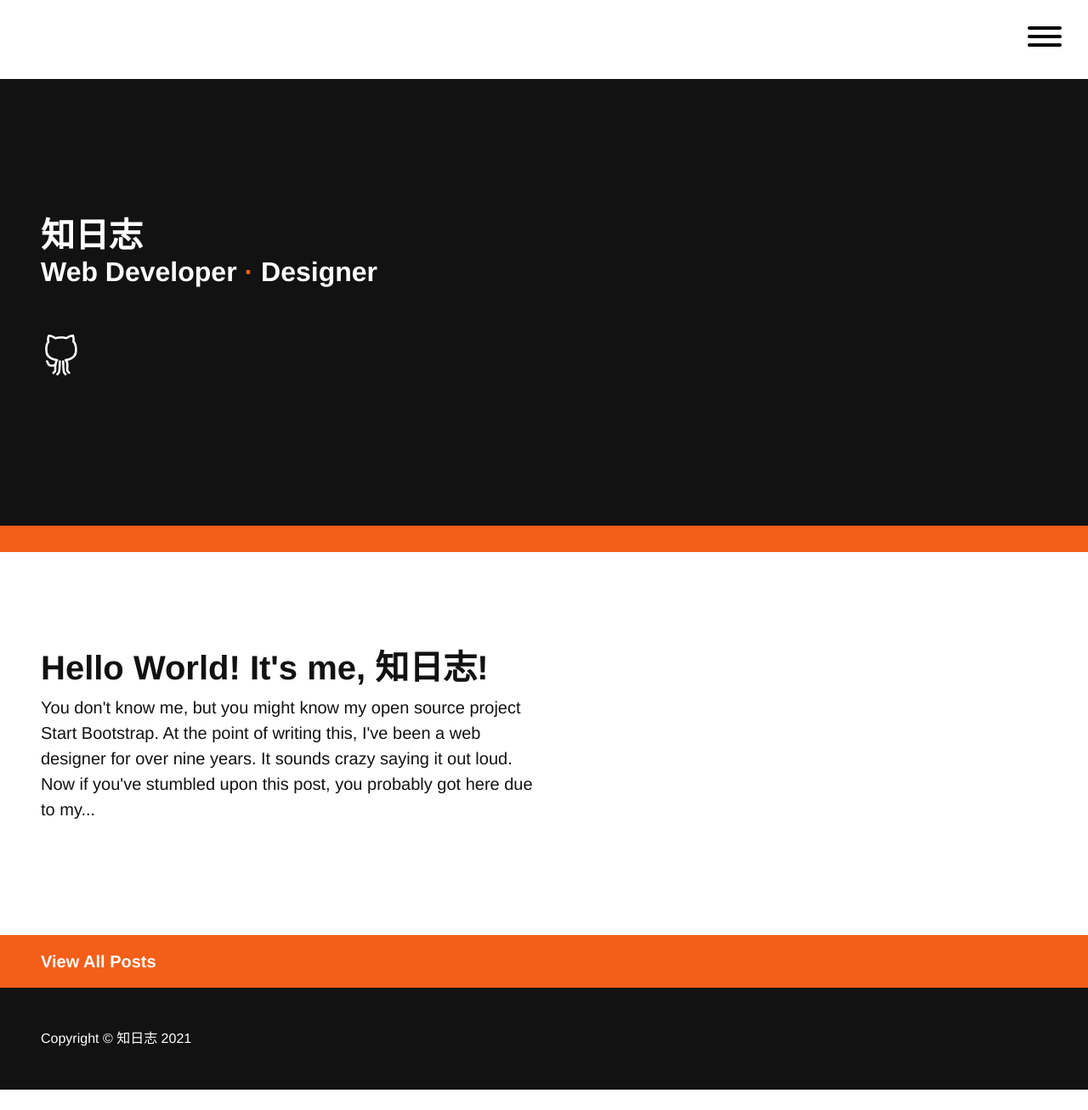
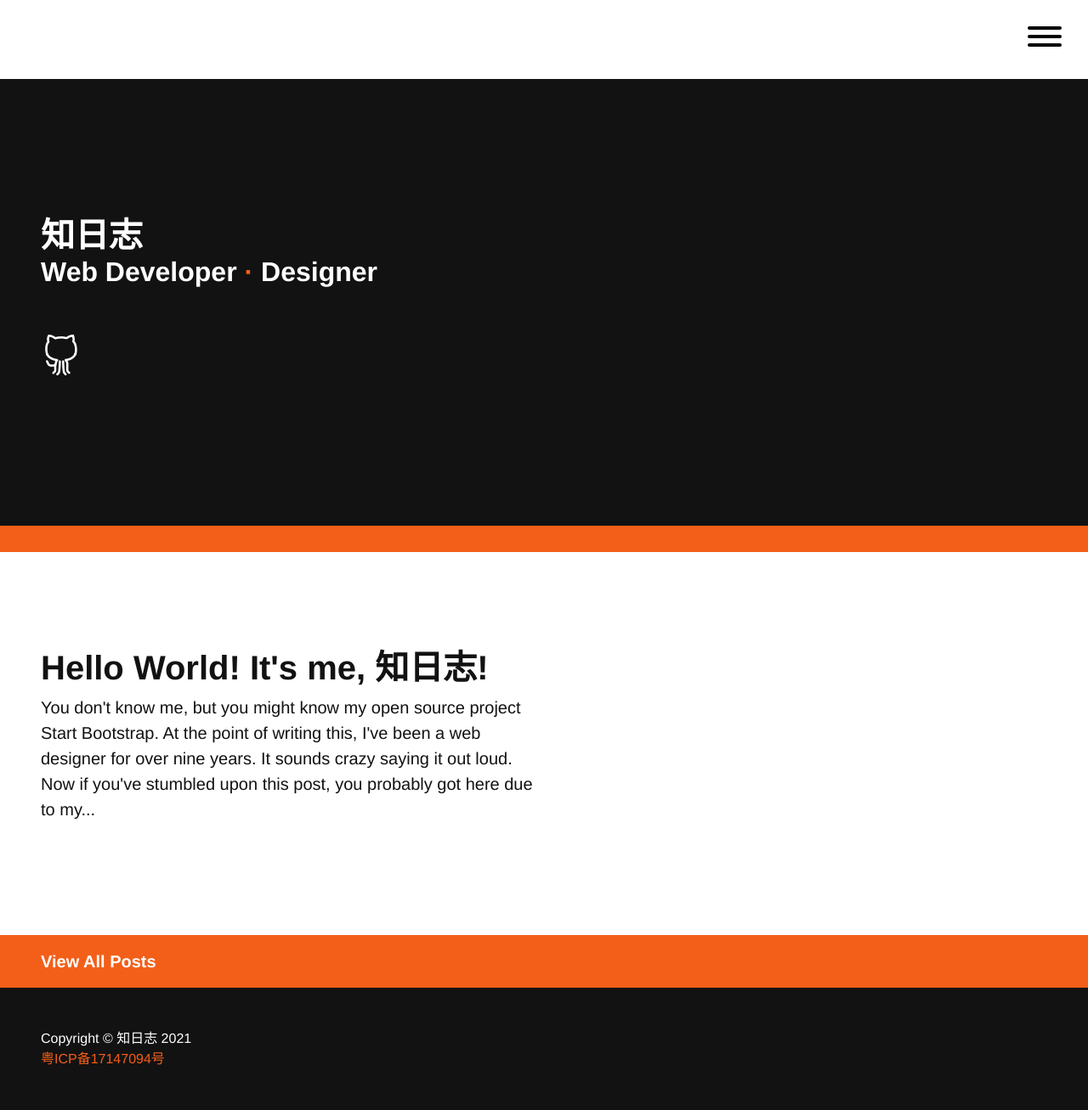
Before and after one commit to luckmonkey/luckmonkey.github.io, a Jekyll site: the page built from index.html, in a window 1280 px wide. Shown: the whole page at 85% size. Built offline with Jekyll 4.4.1, drawn with Linux system fonts in a browser that asks for light colours; nearby versions of some CDN libraries; before the commit the page ends 1283 px from its top, so only the background shows below that.

Commit message:
Signed-off-by: lexus <1929846337@qq.com>

```diff
--- a/_includes/footer.html
+++ b/_includes/footer.html
@@ -1,3 +1,9 @@
 <footer class="bg-dark text-white p-5">
   Copyright &copy; 知日志 2021
+
+
+  <br>
+  <a href="https://beian.miit.gov.cn/" target="_blank">粤ICP备17147094号</a>
+
+
 </footer>
```
